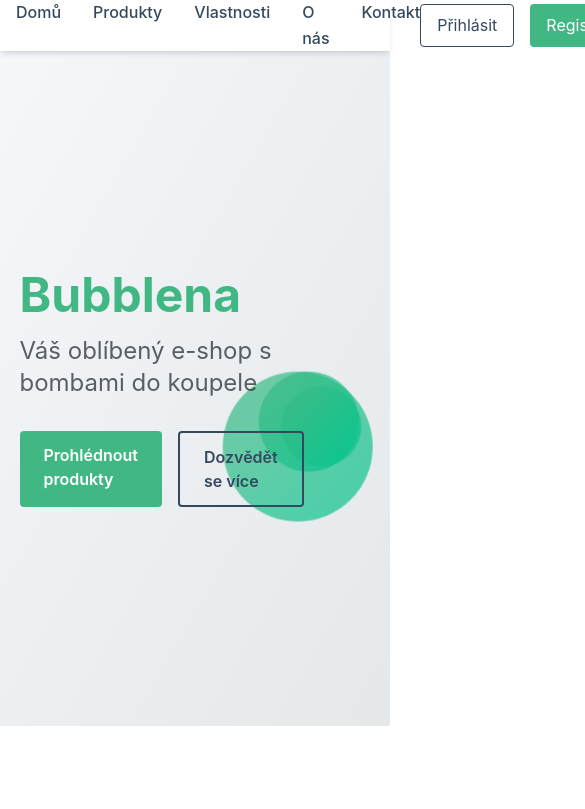
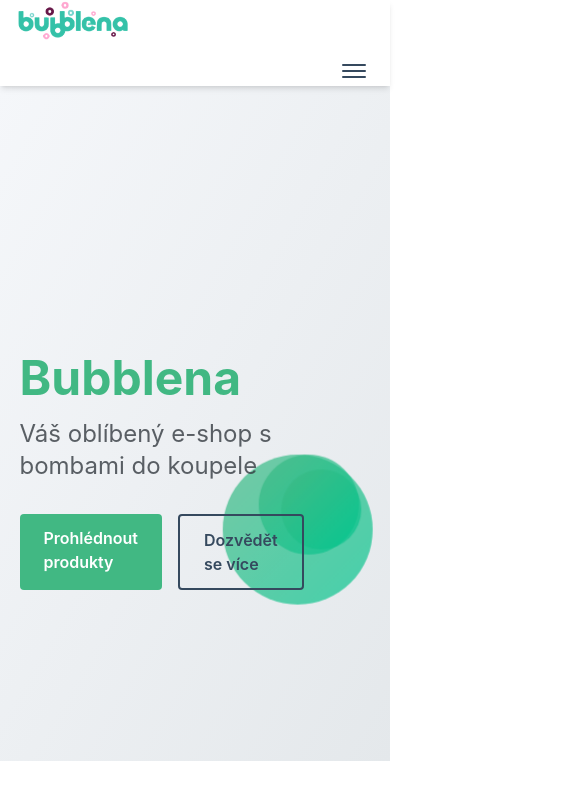
Before and after one commit to SorrySatori/bubblena-fe, a Nuxt app: page / in a window 390 px wide. Shown: the top 809 px of the page, 585 px wide, since content can reach past the window. Built offline with nearby package versions, Linux system fonts and the light colour scheme.

Commit message:
fix: mobile navigation

```diff
--- a/components/AppNavigation.vue
+++ b/components/AppNavigation.vue
@@ -1,13 +1,114 @@
 <template>
-  <nav class="flex gap-8 md:gap-6 md:w-full md:justify-center md:flex-wrap">
-    <NuxtLink to="/" class="text-secondary font-medium relative transition-colors hover:text-primary after:content-[''] after:absolute after:bottom-[-5px] after:left-0 after:w-0 after:h-0.5 after:bg-primary after:transition-width hover:after:w-full">Domů</NuxtLink>
-    <NuxtLink to="/products" class="text-secondary font-medium relative transition-colors hover:text-primary after:content-[''] after:absolute after:bottom-[-5px] after:left-0 after:w-0 after:h-0.5 after:bg-primary after:transition-width hover:after:w-full">Produkty</NuxtLink>
-    <NuxtLink to="/features" class="text-secondary font-medium relative transition-colors hover:text-primary after:content-[''] after:absolute after:bottom-[-5px] after:left-0 after:w-0 after:h-0.5 after:bg-primary after:transition-width hover:after:w-full">Vlastnosti</NuxtLink>
-    <NuxtLink to="/about" class="text-secondary font-medium relative transition-colors hover:text-primary after:content-[''] after:absolute after:bottom-[-5px] after:left-0 after:w-0 after:h-0.5 after:bg-primary after:transition-width hover:after:w-full">O nás</NuxtLink>
-    <NuxtLink to="/contact" class="text-secondary font-medium relative transition-colors hover:text-primary after:content-[''] after:absolute after:bottom-[-5px] after:left-0 after:w-0 after:h-0.5 after:bg-primary after:transition-width hover:after:w-full">Kontakt</NuxtLink>
-  </nav>
+  <div class="relative w-full">
+    <!-- Desktop Navigation -->
+    <nav class="hidden lg:flex gap-8 w-full justify-center">
+      <NuxtLink v-for="(item, index) in navItems" :key="index" :to="item.path"
+        class="nav-link text-secondary font-medium text-lg px-4 py-2 relative transition-all duration-300 hover:text-primary">
+        {{ item.name }}
+      </NuxtLink>
+    </nav>
+
+    <!-- Mobile Navigation Button -->
+    <div class="lg:hidden flex justify-end w-full">
+      <button @click="toggleMobileNav"
+        class="flex items-center p-2 rounded-md hover:bg-gray-100 transition-colors z-50 relative">
+        <div class="w-6 flex flex-col gap-1 items-center" :class="{ 'hamburger-active': mobileNavOpen }">
+          <span class="hamburger-line"></span>
+          <span class="hamburger-line"></span>
+          <span class="hamburger-line"></span>
+        </div>
+      </button>
+    </div>
+
+    <!-- Mobile Navigation Menu -->
+    <div v-if="mobileNavOpen"
+      class="fixed inset-0 bg-white z-40 flex flex-col items-center justify-center animate-fade-in">
+      <div class="flex flex-col items-center gap-8 w-full px-6">
+        <NuxtLink v-for="(item, index) in navItems" :key="index" :to="item.path"
+          @click="closeMobileNav"
+          class="text-secondary text-xl font-medium w-full text-center py-4 border-b border-gray-100 transition-colors hover:text-primary">
+          {{ item.name }}
+        </NuxtLink>
+      </div>
+    </div>
+  </div>
 </template>
 
 <script setup>
-// Navigation component
+import { ref } from 'vue';
+
+const mobileNavOpen = ref(false);
+
+const navItems = [
+  { name: 'Domů', path: '/' },
+  { name: 'Produkty', path: '/products' },
+  { name: 'Vlastnosti', path: '/features' },
+  { name: 'O nás', path: '/about' },
+  { name: 'Kontakt', path: '/contact' }
+];
+
+const toggleMobileNav = () => {
+  mobileNavOpen.value = !mobileNavOpen.value;
+  // Prevent scrolling when mobile nav is open
+  if (mobileNavOpen.value) {
+    document.body.style.overflow = 'hidden';
+  } else {
+    document.body.style.overflow = '';
+  }
+};
+
+const closeMobileNav = () => {
+  mobileNavOpen.value = false;
+  document.body.style.overflow = '';
+};
 </script>
+
+<style scoped>
+.nav-link::after {
+  content: '';
+  position: absolute;
+  bottom: -2px;
+  left: 50%;
+  transform: translateX(-50%);
+  width: 0;
+  height: 2px;
+  background-color: var(--color-primary, #41b883);
+  transition: width 0.3s ease;
+  border-radius: 2px;
+}
+
+.nav-link:hover::after {
+  width: 80%;
+}
+
+.hamburger-line {
+  display: block;
+  width: 100%;
+  height: 2px;
+  background-color: #35495e;
+  transition: all 0.3s ease;
+  border-radius: 1px;
+}
+
+.hamburger-active .hamburger-line:nth-child(1) {
+  transform: translateY(6px) rotate(45deg);
+}
+
+.hamburger-active .hamburger-line:nth-child(2) {
+  opacity: 0;
+  transform: scale(0);
+}
+
+.hamburger-active .hamburger-line:nth-child(3) {
+  transform: translateY(-6px) rotate(-45deg);
+}
+
+@keyframes fadeIn {
+  from { opacity: 0; }
+  to { opacity: 1; }
+}
+
+.animate-fade-in {
+  animation: fadeIn 0.3s ease-in-out;
+}
+</style>
--- a/layouts/default.vue
+++ b/layouts/default.vue
@@ -1,14 +1,18 @@
 <template>
   <div class="min-h-screen flex flex-col">
     <header class="bg-white shadow-md sticky top-0 z-40">
-      <div class="container flex justify-between items-center p-4">
-        <div>
+      <div class="container flex flex-wrap justify-between items-center p-4">
+        <div class="flex items-center">
           <NuxtLink to="/" class="flex items-center transition-opacity hover:opacity-90">
             <img src="~/assets/bubblena_logo_green.png" alt="Bubblena Logo" class="h-10 w-auto" />
           </NuxtLink>
         </div>
-        <AppNavigation />
-        <div class="flex gap-4">
+
+        <div class="order-3 lg:order-2 w-full lg:w-auto lg:flex-1 px-0 lg:px-8 mt-4 lg:mt-0">
+          <AppNavigation />
+        </div>
+
+        <div class="order-2 lg:order-3 hidden lg:flex gap-4">
           <button class="bg-transparent text-secondary border border-secondary px-4 py-2 rounded hover:bg-secondary hover:text-white transition-all">Přihlásit</button>
           <button class="bg-primary text-white border-none px-4 py-2 rounded hover:bg-accent transition-all hover:-translate-y-0.5">Registrovat</button>
         </div>
--- a/pages/index.vue
+++ b/pages/index.vue
@@ -1,7 +1,7 @@
 <template>
   <div>
     <main>
-      <div class="min-h-[80vh] flex items-center justify-between px-[5%] bg-gradient-to-br from-[#f5f7fa] to-[#e4e8eb] relative overflow-hidden">
+      <div class="min-h-[80vh] pt-24 flex items-center justify-between px-[5%] bg-gradient-to-br from-[#f5f7fa] to-[#e4e8eb] relative overflow-hidden">
         <div class="max-w-xl z-10">
           <h1 class="text-5xl mb-4 text-secondary font-extrabold"><span class="text-primary font-bold">Bubblena</span></h1>
           <p class="text-2xl mb-8 text-dark opacity-80">Váš oblíbený e-shop s bombami do koupele</p>
```
